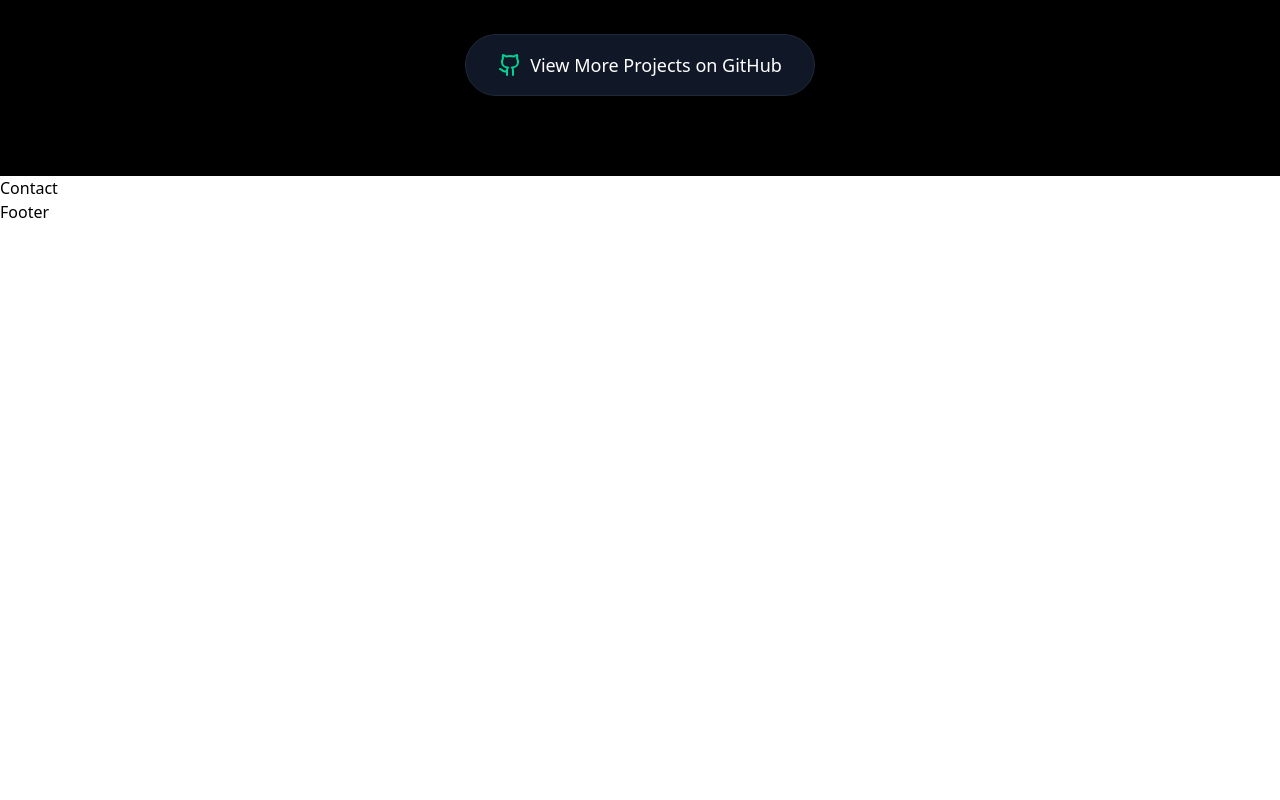
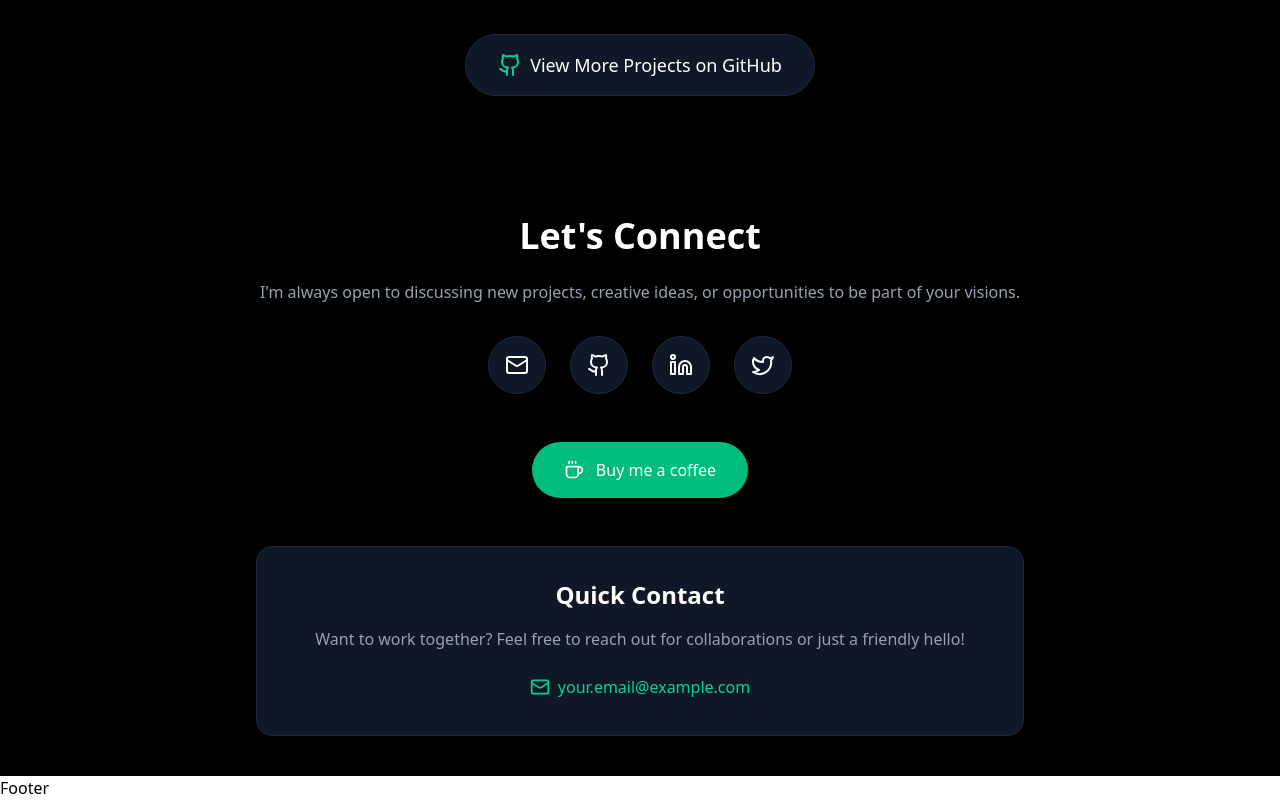
Before and after one commit to manish689/MyPortfolio, a React (Vite) app: page / in a window 1280 px wide. Shown: the part 2136-2936 px from the top of the page. Before the commit the page ends 2360 px from the top, so only its background shows below. Built offline with nearby package versions, Linux system fonts and the light colour scheme.

Commit message:
connect component added

```diff
--- a/src/App.jsx
+++ b/src/App.jsx
@@ -1,5 +1,5 @@
 import About from "./Components/About";
-import Contact from "./Components/Contact";
+import Connect from "./Components/Connect";
 import Footer from "./Components/Footer";
 import Navbar from "./Components/Navbar";
 import Portfolio from "./Components/Portfolio";
@@ -10,7 +10,7 @@ function App() {
       <Navbar />
       <About />
       <Portfolio />
-      <Contact />
+      <Connect />
       <Footer />
     </div>
   );
--- /dev/null
+++ b/src/Components/Connect.jsx
@@ -0,0 +1,82 @@
+import React from 'react';
+import { Mail, Github, Linkedin, Twitter, Coffee } from 'lucide-react';
+
+const Connect = () => {
+  const socialLinks = [
+    {
+      name: 'Email',
+      icon: <Mail className="w-6 h-6" />,
+      href: 'mailto:your.email@example.com',
+      color: 'hover:text-emerald-400',
+    },
+    {
+      name: 'GitHub',
+      icon: <Github className="w-6 h-6" />,
+      href: '#',
+      color: 'hover:text-emerald-400',
+    },
+    {
+      name: 'LinkedIn',
+      icon: <Linkedin className="w-6 h-6" />,
+      href: '#',
+      color: 'hover:text-emerald-400',
+    },
+    {
+      name: 'Twitter',
+      icon: <Twitter className="w-6 h-6" />,
+      href: '#',
+      color: 'hover:text-emerald-400',
+    },
+  ];
+
+  return (
+    <section className="py-10 bg-black">
+      <div className="container mx-auto px-4">
+        <div className="max-w-3xl mx-auto text-center">
+          <h2 className="text-4xl font-bold text-white mb-6">Let's Connect</h2>
+          <p className="text-gray-400 mb-8">
+            I'm always open to discussing new projects, creative ideas, or opportunities to be part of your visions.
+          </p>
+
+          <div className="flex justify-center gap-6 mb-12">
+            {socialLinks.map((link, index) => (
+              <a
+                key={index}
+                href={link.href}
+                className={`p-4 bg-gray-900 rounded-full border text-white border-gray-800 transition-all duration-300 hover:-translate-y-1 hover:shadow-lg hover:shadow-emerald-500/10 hover:border-emerald-500 ${link.color}`}
+                target="_blank"
+                rel="noopener noreferrer"
+              >
+                {link.icon}
+              </a>
+            ))}
+          </div>
+
+          <a
+            href="https://www.buymeacoffee.com/YourBuyMeACoffeeUsername"
+            className="inline-flex items-center gap-3 px-8 py-4 bg-emerald-500 text-white rounded-full hover:bg-emerald-600 transition-all duration-300 transform hover:-translate-y-1"
+            target="_blank"
+            rel="noopener noreferrer"
+            title="Support my work by buying me a coffee!"
+          >
+            <Coffee className="w-5 h-5" />
+            <span>Buy me a coffee</span>
+          </a>
+
+          <div className="mt-12 p-8 bg-gray-900 rounded-2xl border border-gray-800">
+            <h3 className="text-2xl font-bold text-white mb-4">Quick Contact</h3>
+            <p className="text-gray-400 mb-6">
+              Want to work together? Feel free to reach out for collaborations or just a friendly hello!
+            </p>
+            <div className="inline-flex items-center gap-2 text-emerald-400">
+              <Mail className="w-5 h-5" />
+              <span>your.email@example.com</span>
+            </div>
+          </div>
+        </div>
+      </div>
+    </section>
+  );
+};
+
+export default Connect;
--- a/src/Components/Contact.jsx
+++ /dev/null
@@ -1,11 +0,0 @@
-import React from 'react'
-
-const Contact = () => {
-  return (
-    <div>
-      Contact
-    </div>
-  )
-}
-
-export default Contact
```
Also changed, not shown: src/index.css (line endings or trailing spaces).
